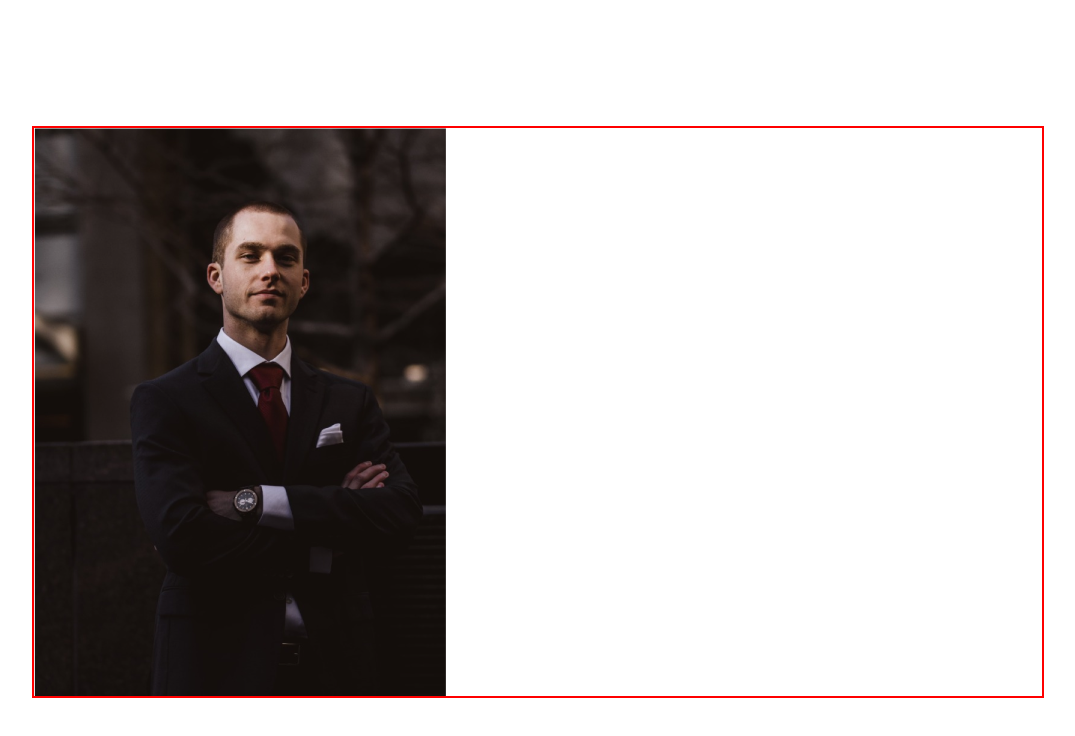
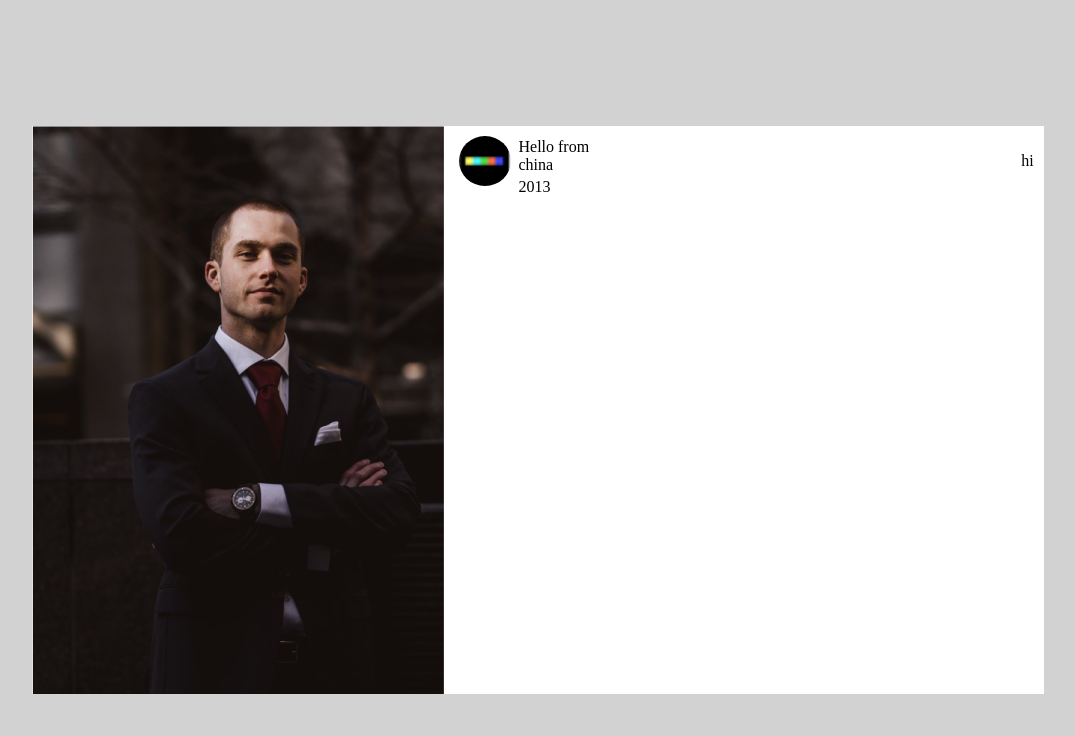
Before and after one commit to 1uckyswish/Instagram-post, a React (Vite) app: page / in a window 1280 px wide. Shown: the top 736 px of the page, without its empty margins (102-1177 px from the left). Built offline with nearby package versions, Linux system fonts and the light colour scheme.

Commit message:
added react icon package

```diff
--- a/package.json
+++ b/package.json
@@ -11,7 +11,8 @@
   },
   "dependencies": {
     "react": "^18.2.0",
-    "react-dom": "^18.2.0"
+    "react-dom": "^18.2.0",
+    "react-icons": "^4.10.1"
   },
   "devDependencies": {
     "@types/react": "^18.2.15",
--- a/src/App.css
+++ b/src/App.css
@@ -1,27 +1,19 @@
 @import url('https://fonts.googleapis.com/css2?family=Roboto&display=swap');
-*, *::before, *::after {
-  box-sizing: border-box;
-}
-
-* {
+*{
   margin: 0;
   padding: 0;
-  font: inherit;
+  box-sizing: border-box;
   font-family: 'Roboto', sans-serif;
 }
 
-body{
-  min-height: 100vh;
+html{
+  scroll-behavior: smooth;
 }
 
-html{
-  color-scheme: dark light;
+a{
+  text-decoration: none;
 }
 
-img, picture, svg, video{
-  display: block;
-  max-width: 100%;
-}
 
 :root{
   --White-Body: #ffffff;
--- a/src/App.jsx
+++ b/src/App.jsx
@@ -1,5 +1,5 @@
 import React from 'react'
-import Post from './Components/Post';
+import Post from './Components/Post/Post';
 
 function App() {
   return (
--- /dev/null
+++ b/src/Components/Comment/Comment.jsx
@@ -0,0 +1,10 @@
+import React from 'react'
+import './Comment.css'
+
+function Comment() {
+  return (
+    <div>Comment</div>
+  )
+}
+
+export default Comment
--- a/src/Components/Post.css
+++ /dev/null
@@ -1,5 +0,0 @@
-.post-container{
-    border: 2px solid red;
-    display: flex;
-    margin: 10%;
-}
--- a/src/Components/Post.jsx
+++ /dev/null
@@ -1,13 +0,0 @@
-import React from 'react'
-import "./Post.css"
-import SuitMan from "../../src/assets/Suit.png"
-
-function Post() {
-  return (
-    <div className='post-container'>
-      <img src={SuitMan} />
-    </div>
-  )
-}
-
-export default Post
--- /dev/null
+++ b/src/Components/Post/Post.css
@@ -0,0 +1,50 @@
+body{
+background-color: rgba(78, 78, 78, 0.25);
+}
+
+.post-container{
+    display: flex;
+    margin: 10%;
+    background-color: white;
+}
+
+.comment-section{
+    width: 100%;
+}
+
+.comment-header{
+    height: auto;
+    display: flex;
+    padding: 10px 10px;
+}
+
+.img-user-box{
+    display: flex;
+    width: 30%;
+}
+
+.username-section{
+    width: 100%;
+    display: flex;
+    justify-content: space-between;
+}
+
+.username-section img{
+    border-radius: 100%;
+    -webkit-border-radius: 100%;
+    -moz-border-radius: 100%;
+    -ms-border-radius: 100%;
+    -o-border-radius: 100%;
+    padding: 0 5px;
+    object-fit: cover;
+}
+.info-box{
+    display: flex;
+    height: auto;
+    flex-direction: column;
+    width: 100%;
+}
+
+.info-box p{
+    margin: 2px;
+}
--- /dev/null
+++ b/src/Components/Post/Post.jsx
@@ -0,0 +1,31 @@
+import React from 'react'
+import "./Post.css"
+import SuitMan from "../../../src/assets/Suit.png"
+import Comment from '../Comment/Comment'
+import pfp1 from "../../assets/Pfp/Image1.png"
+
+function Post() {
+  return (
+    <div className='post-container'>
+      <img src={SuitMan} alt="Post image"/>
+        <div className='comment-section'>
+          <div className='comment-header'>
+
+            <div className='username-section'>
+              <div className='img-user-box'>
+                 <img src={pfp1} />
+                <div className='info-box'>
+                <p>Hello from china</p>
+                <p>2013</p>
+              </div>
+              </div>
+              <p>hi</p>
+            </div>
+
+          </div>
+        </div>
+    </div>
+  )
+}
+
+export default Post
```
Also changed, not shown: src/Components/Comment/Comment.css (added), 1 other file (tests, documents, lock files or other folders).
